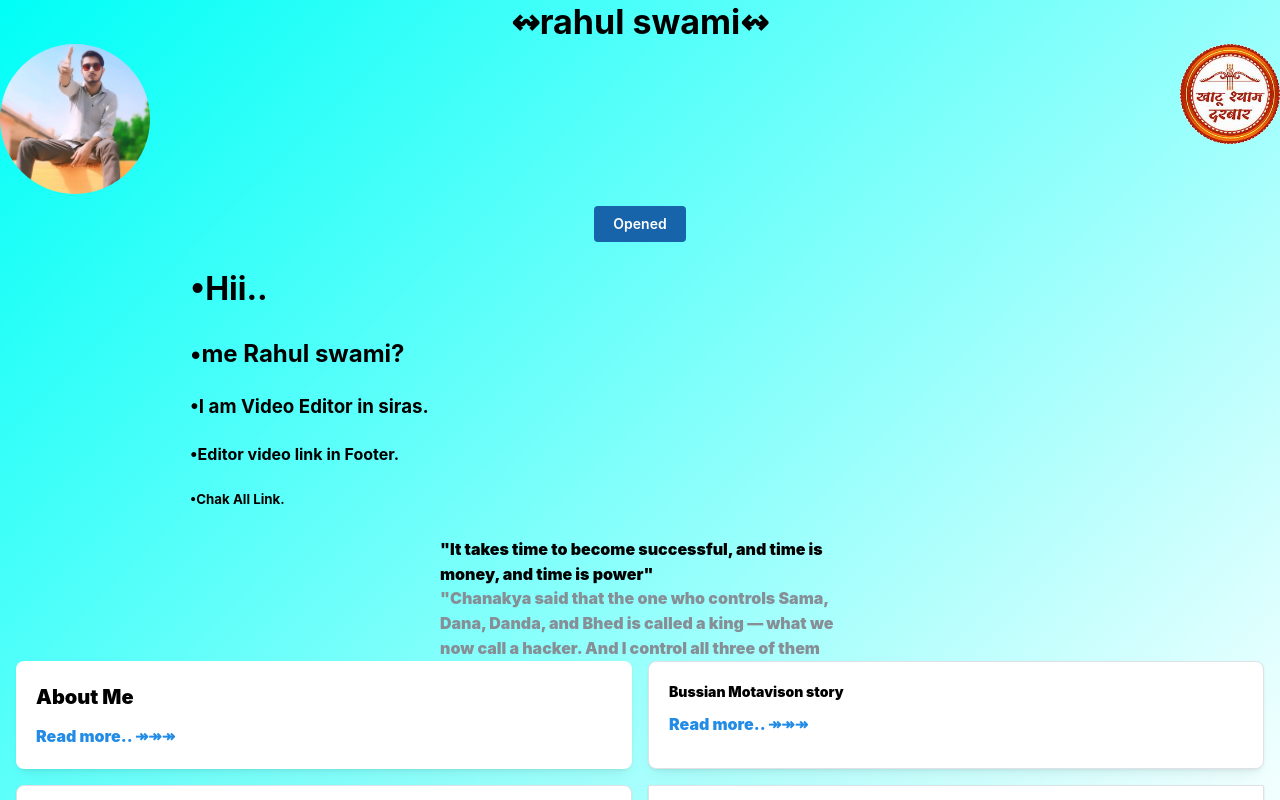
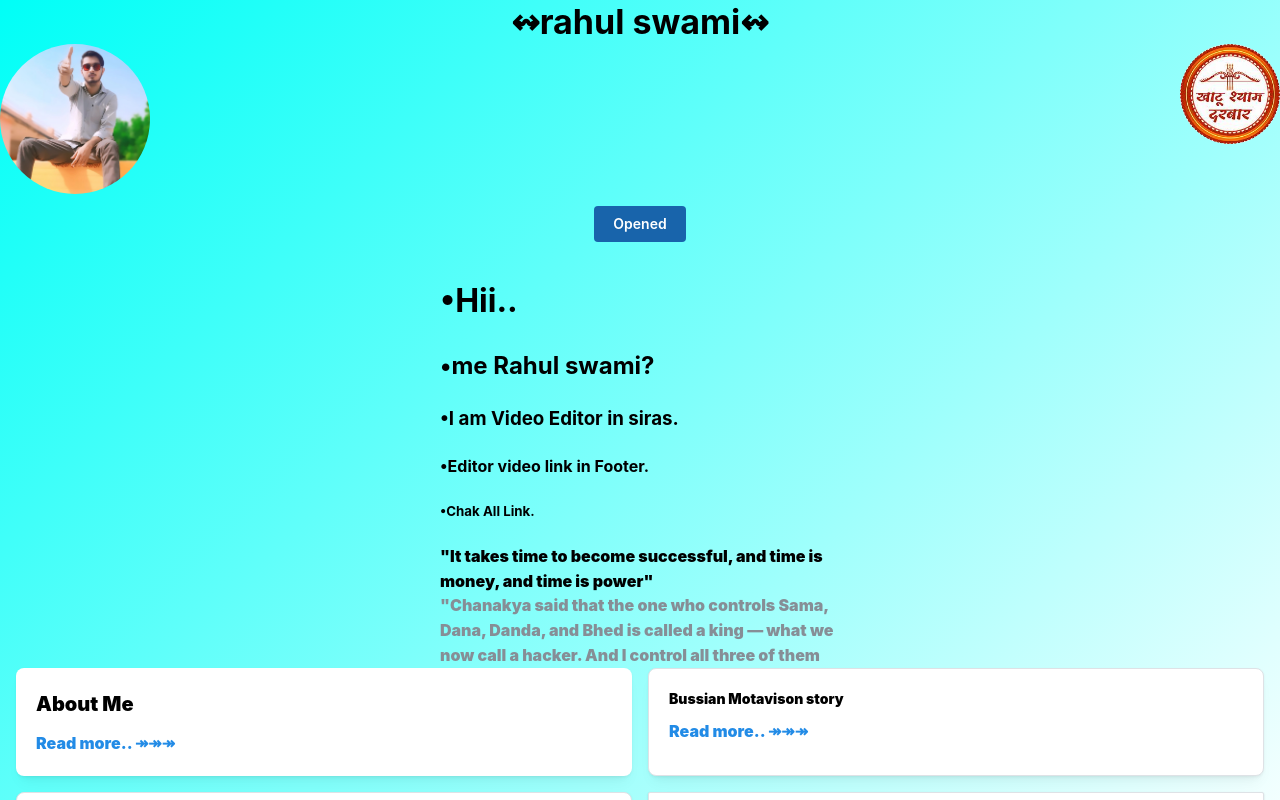
Before and after one commit to prince-pardhan/porfolio, a React (Create React App) app: page / in a window 1280 px wide. Both pictures are taken after a click on the button "Opened". Shown: the top 800 px of the page. Built offline with nearby package versions, Linux system fonts and the light colour scheme.

Commit message:
tital chng ki ya h

```diff
--- a/src/Parsanal/Parsanal.jsx
+++ b/src/Parsanal/Parsanal.jsx
@@ -73,7 +73,15 @@ export default function ProfilePage() {
       </Group>
 
       <Collapse in={opened}>
-        <Text>
+
+      </Collapse>
+    </Box>
+            <Box maw={400} mx="auto">
+      <Group justify="center" mb={5}>
+      </Group>
+
+      <Collapse in={opened} transitionDuration={1000} transitionTimingFunction="linear">
+               <Text>
             <h1>•Hii..</h1>
 
             <h2>•me  Rahul swami?</h2>
@@ -81,13 +89,6 @@ export default function ProfilePage() {
             <h4>•Editor video link in Footer.</h4>
             <h5>•Chak All Link.</h5>
         </Text>
-      </Collapse>
-    </Box>
-            <Box maw={400} mx="auto">
-      <Group justify="center" mb={5}>
-      </Group>
-
-      <Collapse in={opened} transitionDuration={1000} transitionTimingFunction="linear">
         <Text fw={900}>"It takes time to become successful, and time is money, and time is power"</Text>
         <Text fw={900} c='gray'>"Chanakya said that the one who controls Sama, Dana, Danda, and Bhed is called a king
              — what we now call a hacker. And I control all three of them</Text>
```
